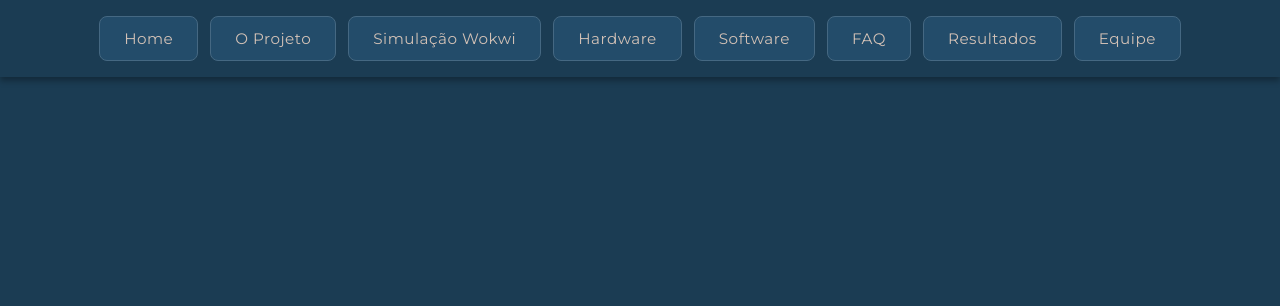
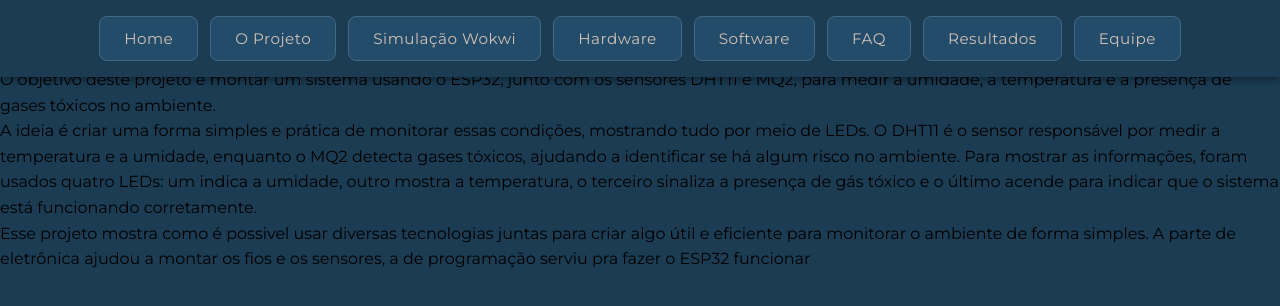
Before and after one commit to 3006m/climasite, a React (Vite) app in the folder projetoM/: page /projeto in a window 1280 px wide. Shown: the top 306 px of the page. Built offline with nearby package versions, Linux system fonts and the light colour scheme.

Commit message:
texto do projeto

```diff
--- a/projetoM/src/pages/projeto.jsx
+++ b/projetoM/src/pages/projeto.jsx
@@ -1,11 +1,33 @@
-import React from 'react';
-import Navbar from '../components/Navbar';
+import React from "react";
+import Navbar from "../components/Navbar";
 
 export default function Projeto() {
   return (
     <main>
       <Navbar />
       <h1>Projeto</h1>
+      <p>
+        O objetivo deste projeto é montar um sistema usando o ESP32, junto com
+        os sensores DHT11 e MQ2, para medir a umidade, a temperatura e a
+        presença de gases tóxicos no ambiente.
+      </p>
+      <p>
+        {" "}
+        A ideia é criar uma forma simples e prática de monitorar essas
+        condições, mostrando tudo por meio de LEDs. O DHT11 é o sensor
+        responsável por medir a temperatura e a umidade, enquanto o MQ2 detecta
+        gases tóxicos, ajudando a identificar se há algum risco no ambiente.
+        Para mostrar as informações, foram usados quatro LEDs: um indica a
+        umidade, outro mostra a temperatura, o terceiro sinaliza a presença de
+        gás tóxico e o último acende para indicar que o sistema está funcionando
+        corretamente.
+      </p>
+      <p>
+        Esse projeto mostra como é possivel usar diversas tecnologias juntas
+        para criar algo útil e eficiente para monitorar o ambiente de forma
+        simples. A parte de eletrônica ajudou a montar os fios e os sensores, a
+        de programação serviu pra fazer o ESP32 funcionar
+      </p>
     </main>
   );
 }
```
Lines whose indentation alone changed are shown as unchanged.
